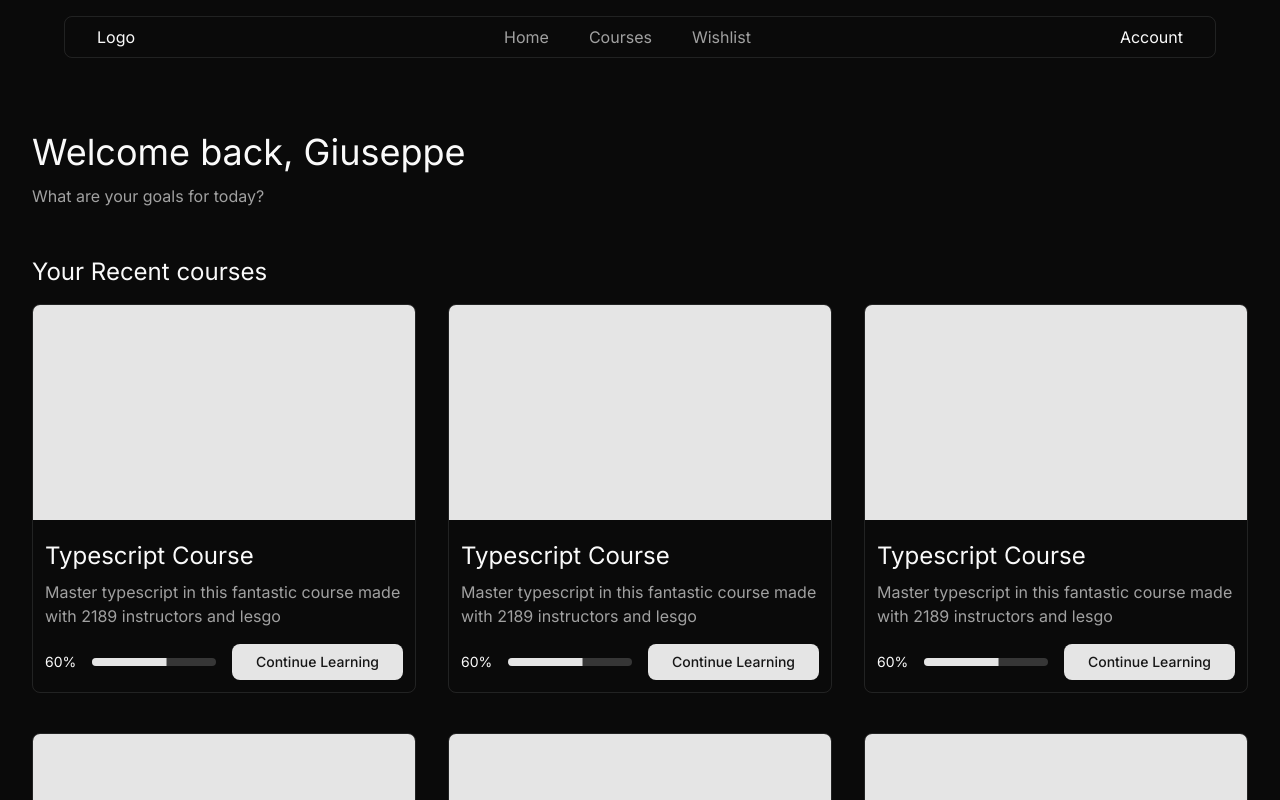
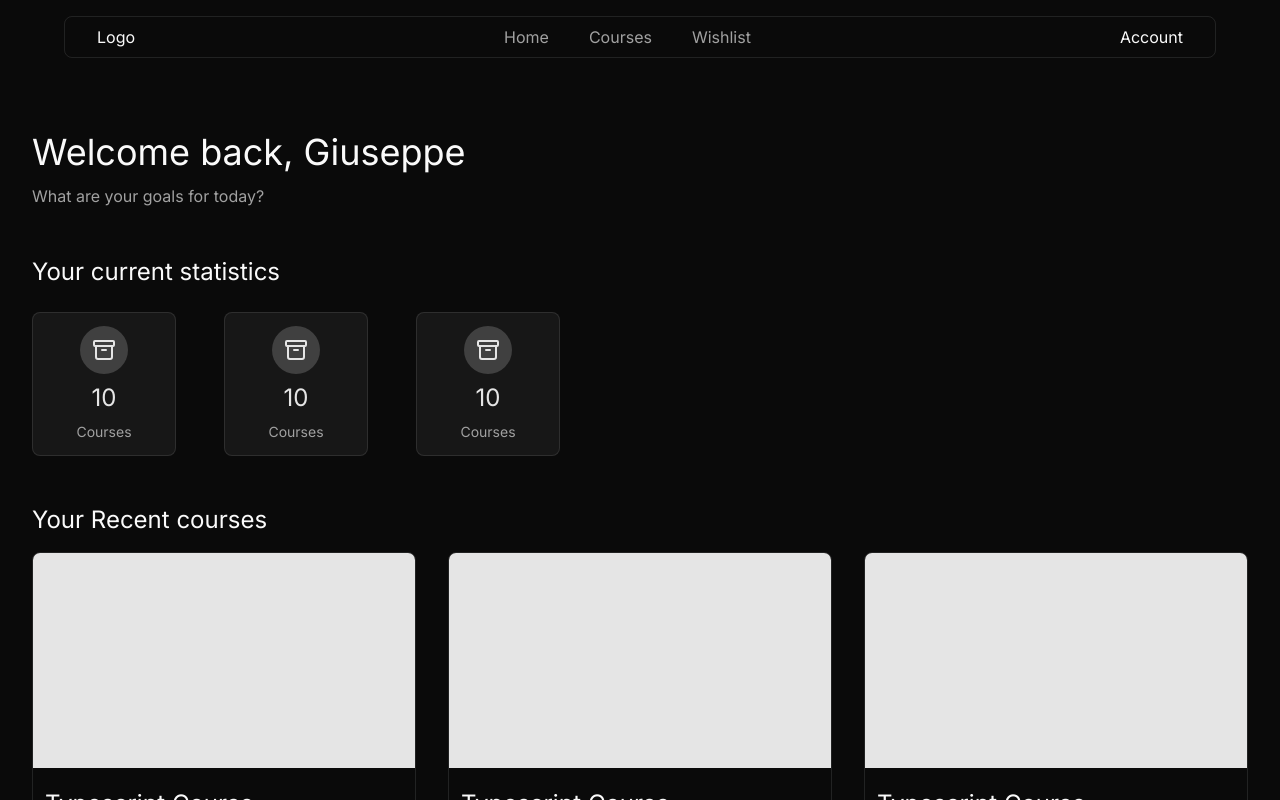
Before and after one commit to crstelli/codinglabs-lms, a Next.js app: page / in a window 1280 px wide. Shown: the top 800 px of the page. Built offline with nearby package versions, Linux system fonts and the light colour scheme.

Commit message:
Built statistics card in the homepage.

```diff
--- a/app/page.tsx
+++ b/app/page.tsx
@@ -1,4 +1,6 @@
-import { CourseCard } from "@/components/CourseCard";
+import { CoursesList } from "@/components/CoursesList";
+import { StatisticsList } from "@/components/StatisticsList";
+
 import { H1 } from "@/components/Typography/H1";
 import { H2 } from "@/components/Typography/H2";
 import { P } from "@/components/Typography/P";
@@ -9,16 +11,10 @@ export default function page() {
       <H1>Welcome back, Giuseppe</H1>
       <P>What are your goals for today?</P>
 
+      <StatisticsList />
+
       <H2 className="mt-10">Your Recent courses</H2>
-      <div className="flex justify-between mt-2 flex-wrap gap-y-10">
-        <CourseCard />
-        <CourseCard />
-        <CourseCard />
-        <CourseCard />
-        <CourseCard />
-        <CourseCard />
-        <CourseCard />
-      </div>
+      <CoursesList />
     </>
   );
 }
--- /dev/null
+++ b/components/CoursesList.tsx
@@ -0,0 +1,17 @@
+import { CourseCard } from "@/components/CourseCard";
+
+function CoursesList() {
+  return (
+    <div className="flex justify-between mt-2 flex-wrap gap-y-10">
+      <CourseCard />
+      <CourseCard />
+      <CourseCard />
+      <CourseCard />
+      <CourseCard />
+      <CourseCard />
+      <CourseCard />
+    </div>
+  );
+}
+
+export { CoursesList };
--- /dev/null
+++ b/components/StatisticCard.tsx
@@ -0,0 +1,15 @@
+import { Archive } from "lucide-react";
+
+function StatisticCard() {
+  return (
+    <div className="aspect-square w-36 flex flex-col gap-2 items-center justify-center rounded-md bg-card border">
+      <span className="bg-primary/20 text-primary p-3 rounded-full">
+        <Archive />
+      </span>
+      <span className="text-primary text-2xl">10</span>
+      <p className="text-sm text-muted-foreground">Courses</p>
+    </div>
+  );
+}
+
+export { StatisticCard };
--- /dev/null
+++ b/components/StatisticsList.tsx
@@ -0,0 +1,17 @@
+import { StatisticCard } from "@/components/StatisticCard";
+import { H2 } from "@/components/Typography/H2";
+
+function StatisticsList() {
+  return (
+    <div className="mt-10">
+      <H2>Your current statistics</H2>
+      <div className="flex items-center gap-12 mt-4">
+        <StatisticCard />
+        <StatisticCard />
+        <StatisticCard />
+      </div>
+    </div>
+  );
+}
+
+export { StatisticsList };
```
